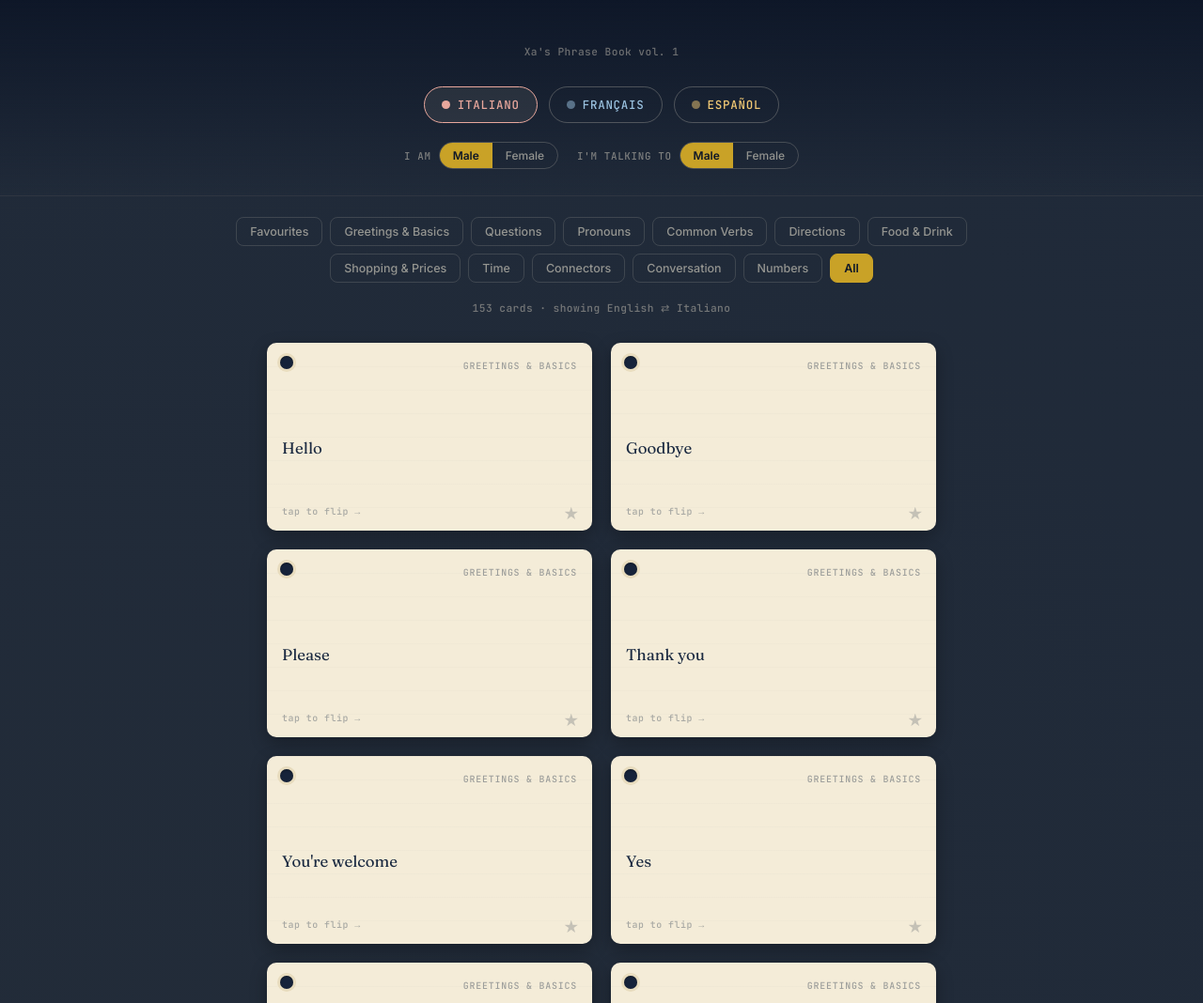
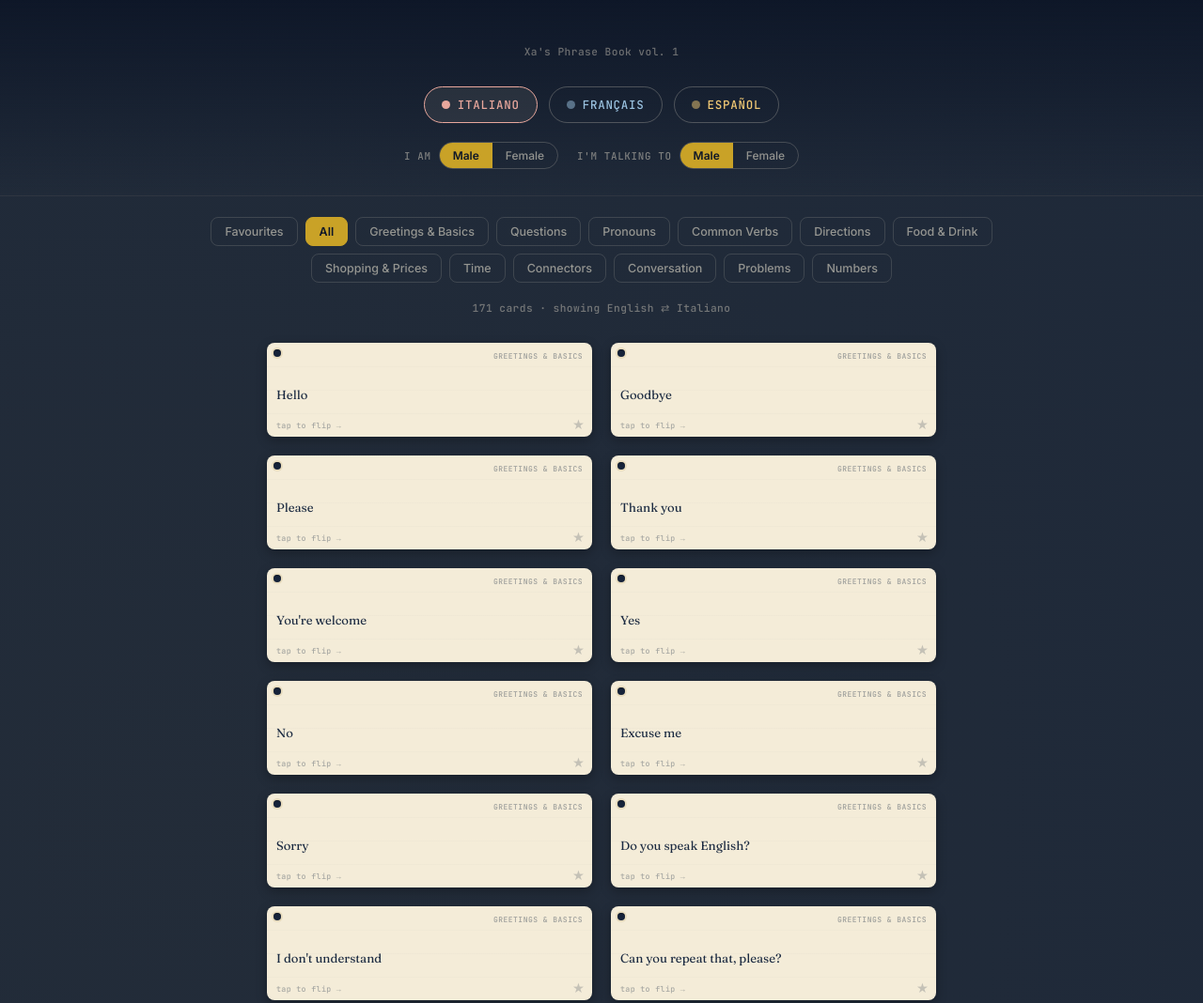
Before and after one commit to x-ce-w/Phrase-book, a plain HTML site: page index.html in a window 1280 px wide. Shown: the top 1068 px of the page at 94% size. Drawn offline with Linux system fonts and the light colour scheme.

Commit message:
Update index.html

```diff
--- a/index.html
+++ b/index.html
@@ -219,7 +219,7 @@
 
   .card-scene {
     perspective: 1200px;
-    height: 200px;
+    height: 100px;
   }
 
   .card {
@@ -238,12 +238,12 @@
     position: absolute;
     inset: 0;
     backface-visibility: hidden;
-    border-radius: 10px;
-    padding: 18px 16px 14px;
+    border-radius: 8px;
+    padding: 9px 10px 7px;
     display: flex;
     flex-direction: column;
     justify-content: space-between;
-    box-shadow: 0 6px 18px rgba(0,0,0,0.28);
+    box-shadow: 0 4px 12px rgba(0,0,0,0.28);
   }
 
   .face-front {
@@ -258,41 +258,45 @@
   .face-front::before {
     content: '';
     position: absolute;
-    top: 14px; left: 14px;
-    width: 14px; height: 14px;
+    top: 7px; left: 7px;
+    width: 8px; height: 8px;
     border-radius: 50%;
     background: var(--navy);
-    box-shadow: 0 0 0 3px var(--cream-dim), inset 0 1px 2px rgba(0,0,0,0.4);
+    box-shadow: 0 0 0 2px var(--cream-dim), inset 0 1px 1px rgba(0,0,0,0.4);
   }
 
   .tag-label {
     align-self: flex-end;
     font-family: 'JetBrains Mono', monospace;
-    font-size: 0.62rem;
-    letter-spacing: 0.08em;
+    font-size: 0.5rem;
+    letter-spacing: 0.06em;
     text-transform: uppercase;
     color: rgba(27,42,65,0.4);
   }
 
   .phrase-en {
     font-family: 'Fraunces', serif;
-    font-size: 1.05rem;
-    line-height: 1.3;
-    margin-top: 22px;
+    font-size: 0.82rem;
+    line-height: 1.2;
+    margin-top: 10px;
+    overflow: hidden;
+    display: -webkit-box;
+    -webkit-line-clamp: 2;
+    -webkit-box-orient: vertical;
   }
 
   .flip-hint {
     font-family: 'JetBrains Mono', monospace;
-    font-size: 0.62rem;
+    font-size: 0.52rem;
     color: rgba(27,42,65,0.35);
-    letter-spacing: 0.05em;
+    letter-spacing: 0.04em;
   }
 
   .fav-star {
     position: absolute;
-    bottom: 10px;
-    right: 14px;
-    font-size: 1.15rem;
+    bottom: 6px;
+    right: 8px;
+    font-size: 0.9rem;
     line-height: 1;
     color: rgba(27,42,65,0.22);
     cursor: pointer;
@@ -334,25 +338,29 @@
   .stamp-mark {
     align-self: flex-end;
     font-family: 'JetBrains Mono', monospace;
-    font-size: 0.62rem;
-    letter-spacing: 0.1em;
+    font-size: 0.5rem;
+    letter-spacing: 0.08em;
     text-transform: uppercase;
-    padding: 3px 8px;
+    padding: 2px 6px;
     border: 1px solid currentColor;
-    border-radius: 4px;
+    border-radius: 3px;
   }
 
   .phrase-target {
     font-family: 'Fraunces', serif;
     font-style: italic;
-    font-size: 1.12rem;
-    line-height: 1.32;
-    margin-top: 10px;
+    font-size: 0.88rem;
+    line-height: 1.22;
+    margin-top: 4px;
+    overflow: hidden;
+    display: -webkit-box;
+    -webkit-line-clamp: 3;
+    -webkit-box-orient: vertical;
   }
 
   .back-en {
     font-family: 'Inter', sans-serif;
-    font-size: 0.68rem;
+    font-size: 0.56rem;
     color: rgba(244,236,216,0.4);
   }
 
@@ -561,6 +569,26 @@ const DATA = [
   {cat:"Conversation", en:"I agree.", it:"Sono d'accordo.", fr:"Je suis d'accord.", es:"Estoy de acuerdo."},
   {cat:"Conversation", en:"I don't think so.", it:"Non credo.", fr:"Je ne pense pas.", es:"No creo."},
 
+  // Problems
+  {cat:"Problems", en:"Help!", it:"Aiuto!", fr:"Au secours !", es:"¡Socorro!"},
+  {cat:"Problems", en:"I need help", it:{m:"Ho bisogno di aiuto", f:"Ho bisogno di aiuto"}, fr:"J'ai besoin d'aide", es:"Necesito ayuda"},
+  {cat:"Problems", en:"I'm lost", it:{m:"Mi sono perso", f:"Mi sono persa"}, fr:{m:"Je suis perdu", f:"Je suis perdue"}, es:{m:"Estoy perdido", f:"Estoy perdida"}},
+  {cat:"Problems", en:"Call the police, please", it:"Chiami la polizia, per favore", fr:"Appelez la police, s'il vous plaît", es:"Llame a la policía, por favor"},
+  {cat:"Problems", en:"Call an ambulance, please", it:"Chiami un'ambulanza, per favore", fr:"Appelez une ambulance, s'il vous plaît", es:"Llame a una ambulancia, por favor"},
+  {cat:"Problems", en:"Is there a doctor nearby?", it:"C'è un medico qui vicino?", fr:"Y a-t-il un médecin à proximité ?", es:"¿Hay un médico cerca?"},
+  {cat:"Problems", en:"I've lost my passport", it:"Ho perso il mio passaporto", fr:"J'ai perdu mon passeport", es:"He perdido mi pasaporte"},
+  {cat:"Problems", en:"I've lost my phone", it:"Ho perso il mio telefono", fr:"J'ai perdu mon téléphone", es:"He perdido mi teléfono"},
+  {cat:"Problems", en:"I've lost my bag", it:"Ho perso la mia borsa", fr:"J'ai perdu mon sac", es:"He perdido mi bolso"},
+  {cat:"Problems", en:"Someone stole my ___", it:"Qualcuno mi ha rubato ___", fr:"Quelqu'un m'a volé ___", es:"Alguien me robó ___"},
+  {cat:"Problems", en:"I feel unwell", it:{m:"Non mi sento bene", f:"Non mi sento bene"}, fr:{m:"Je ne me sens pas bien", f:"Je ne me sens pas bien"}, es:"No me siento bien"},
+  {cat:"Problems", en:"I'm allergic to ___", it:{m:"Sono allergico a ___", f:"Sono allergica a ___"}, fr:"Je suis allergique à ___", es:{m:"Soy alérgico a ___", f:"Soy alérgica a ___"}},
+  {cat:"Problems", en:"I don't feel safe", it:{m:"Non mi sento al sicuro", f:"Non mi sento al sicuro"}, fr:"Je ne me sens pas en sécurité", es:{m:"No me siento seguro", f:"No me siento segura"}},
+  {cat:"Problems", en:"Where is the nearest hospital?", it:"Dov'è l'ospedale più vicino?", fr:"Où est l'hôpital le plus proche ?", es:"¿Dónde está el hospital más cercano?"},
+  {cat:"Problems", en:"I've missed my train/flight", it:"Ho perso il treno/volo", fr:"J'ai raté mon train/vol", es:"He perdido mi tren/vuelo"},
+  {cat:"Problems", en:"Can you write that down for me?", it:"Può scriverlo per me?", fr:"Pouvez-vous me l'écrire ?", es:"¿Puede escribírmelo?"},
+  {cat:"Problems", en:"I need a translator", it:"Ho bisogno di un traduttore", fr:"J'ai besoin d'un traducteur", es:"Necesito un traductor"},
+  {cat:"Problems", en:"This isn't what I ordered", it:"Non è quello che ho ordinato", fr:"Ce n'est pas ce que j'ai commandé", es:"Esto no es lo que pedí"},
+
   // Numbers
   {cat:"Numbers", en:"one", it:"uno", fr:"un", es:"uno"},
   {cat:"Numbers", en:"two", it:"due", fr:"deux", es:"dos"},
@@ -620,7 +648,7 @@ function saveFavorites() {
   }
 }
 
-const categories = ["Favourites", ...new Set(DATA.map(d => d.cat)), "All"];
+const categories = ["Favourites", "All", ...new Set(DATA.map(d => d.cat))];
 
 // Resolves a DATA field to a plain string. Fields can be a plain string,
 // or an object like {m: "...", f: "..."} for gendered variants.
```
